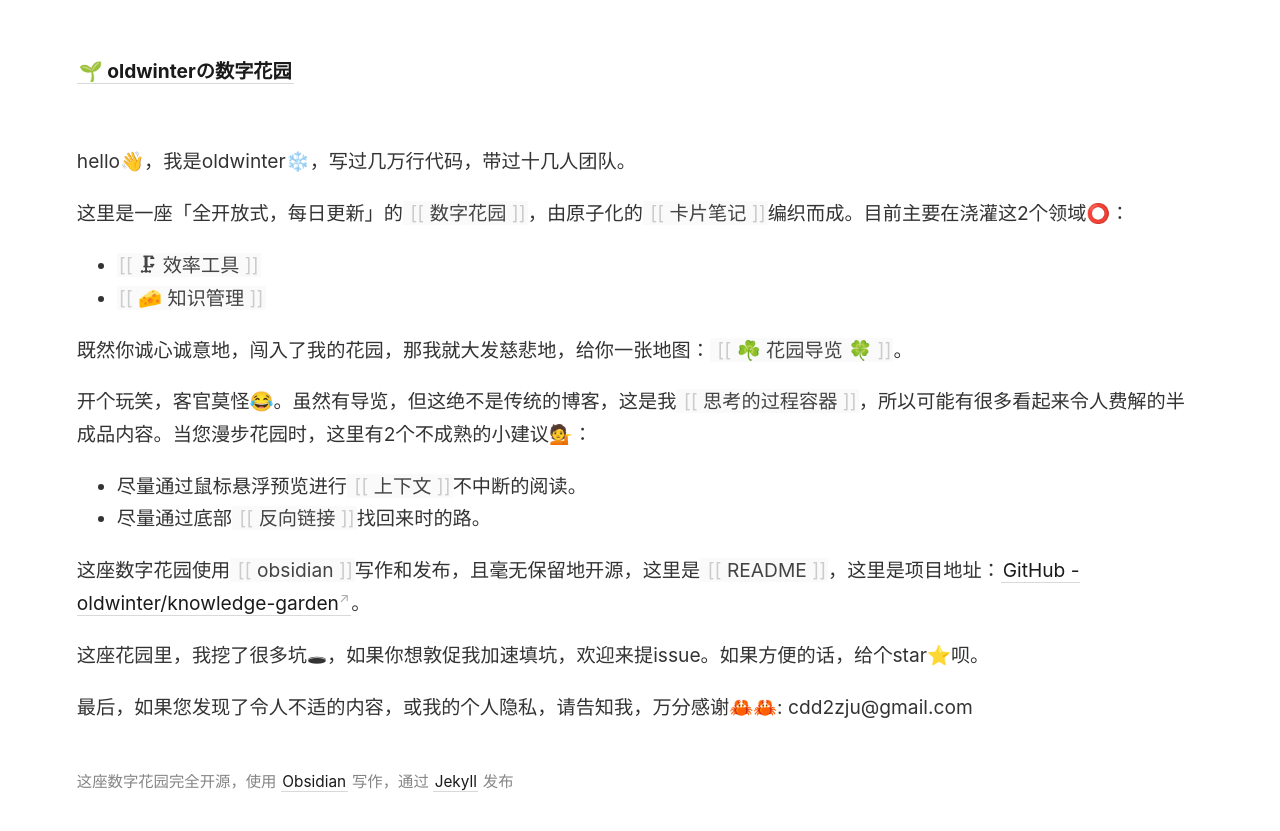
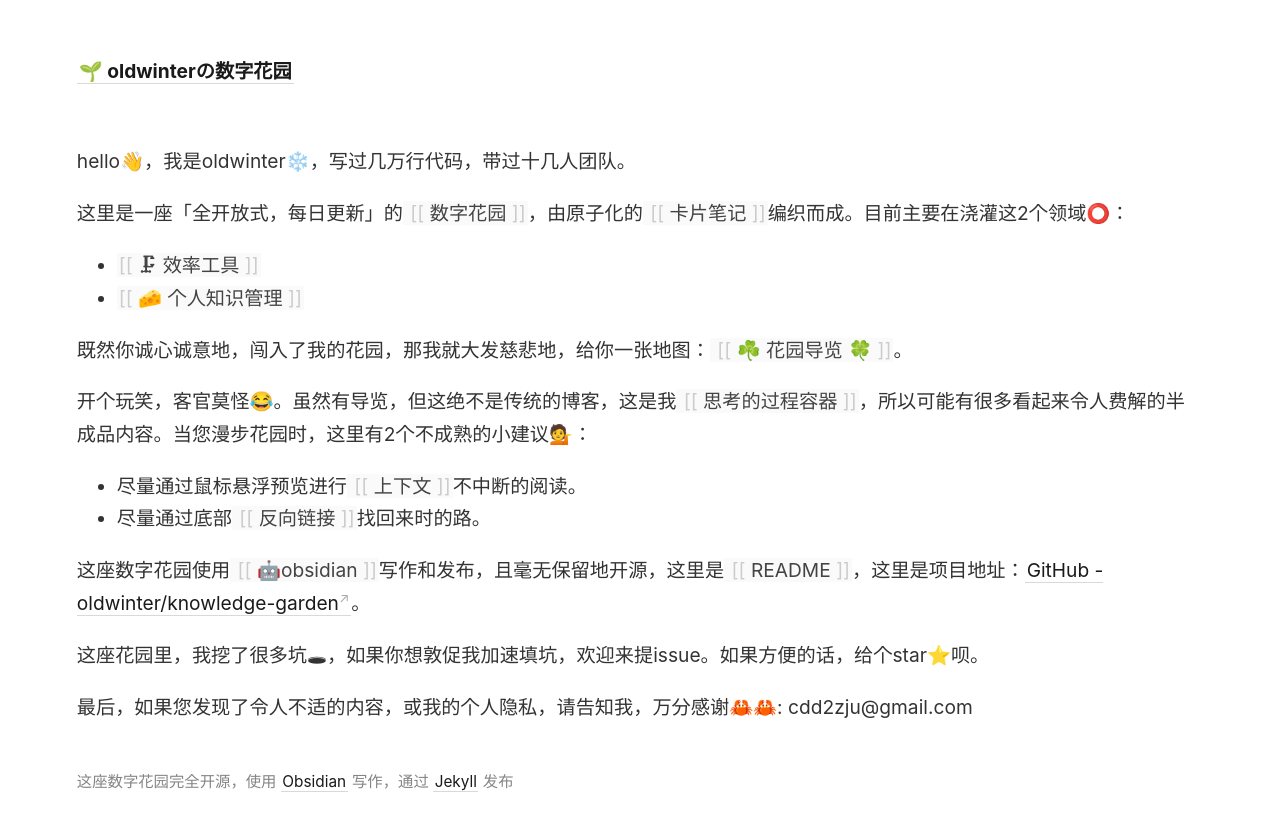
Before and after one commit to oldwinter/dg, a Jekyll site: the page built from _pages/index.md, in a window 1280 px wide. Shown: the top 831 px of the page. Built offline with Jekyll 4.4.1, drawn with Linux system fonts in a browser that asks for light colours.

Commit message:
auto publish by keyboard

```diff
--- a/_pages/index.md
+++ b/_pages/index.md
@@ -10,7 +10,7 @@ hello👋，我是oldwinter❄️，写过几万行代码，带过十几人团
 这里是一座「全开放式，每日更新」的[[数字花园]]，由原子化的[[卡片笔记]]编织而成。目前主要在浇灌这2个领域⭕：
 
 - [[🗜 效率工具]]
-- [[🧀 知识管理]]
+- [[🧀 个人知识管理]]
 
 既然你诚心诚意地，闯入了我的花园，那我就大发慈悲地，给你一张地图：[[☘️ 花园导览 🍀]]。
 
@@ -19,7 +19,7 @@ hello👋，我是oldwinter❄️，写过几万行代码，带过十几人团
 - 尽量通过鼠标悬浮预览进行[[上下文]]不中断的阅读。
 - 尽量通过底部[[反向链接]]找回来时的路。
 
-这座数字花园使用[[obsidian]]写作和发布，且毫无保留地开源，这里是[[README]]，这里是项目地址：[GitHub - oldwinter/knowledge-garden](https://github.com/oldwinter/knowledge-garden)。
+这座数字花园使用[[🤖obsidian]]写作和发布，且毫无保留地开源，这里是[[README]]，这里是项目地址：[GitHub - oldwinter/knowledge-garden](https://github.com/oldwinter/knowledge-garden)。
 
 这座花园里，我挖了很多坑🕳，如果你想敦促我加速填坑，欢迎来提issue。如果方便的话，给个star⭐️呗。
 
```
